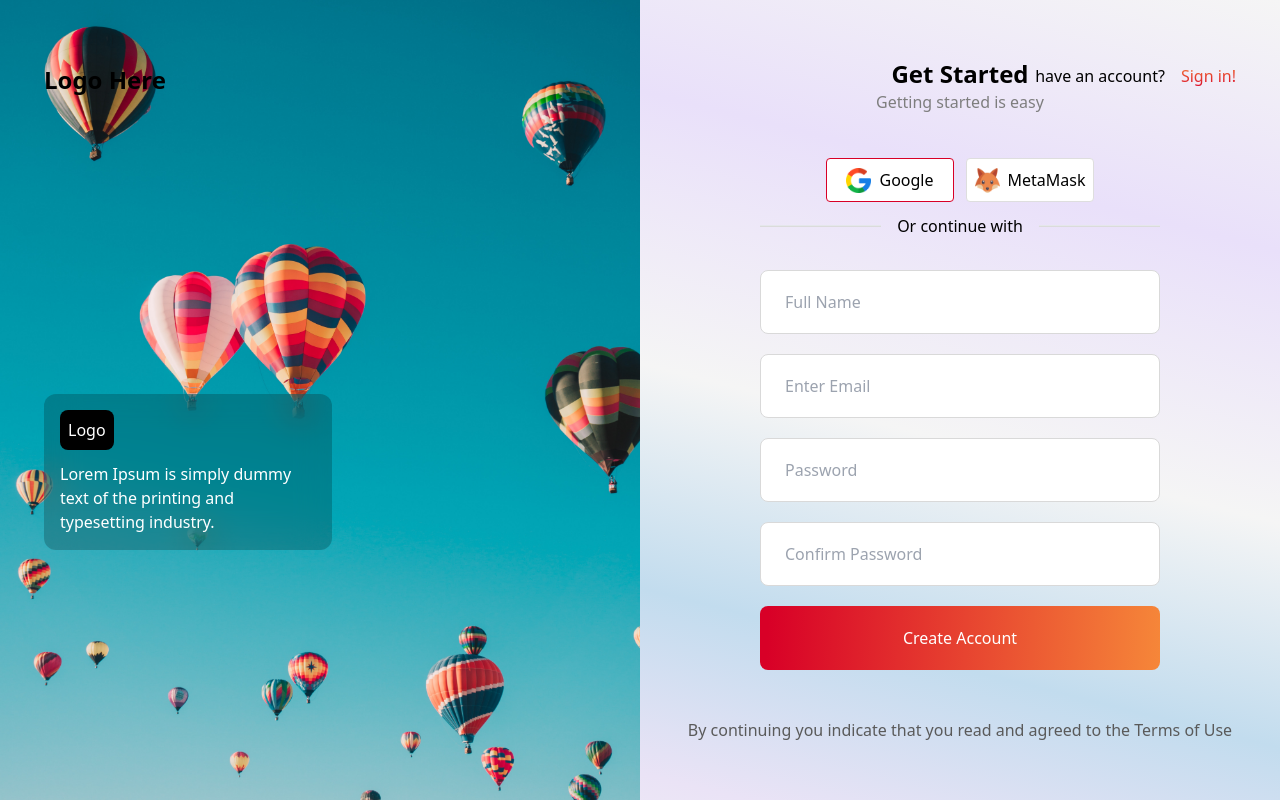
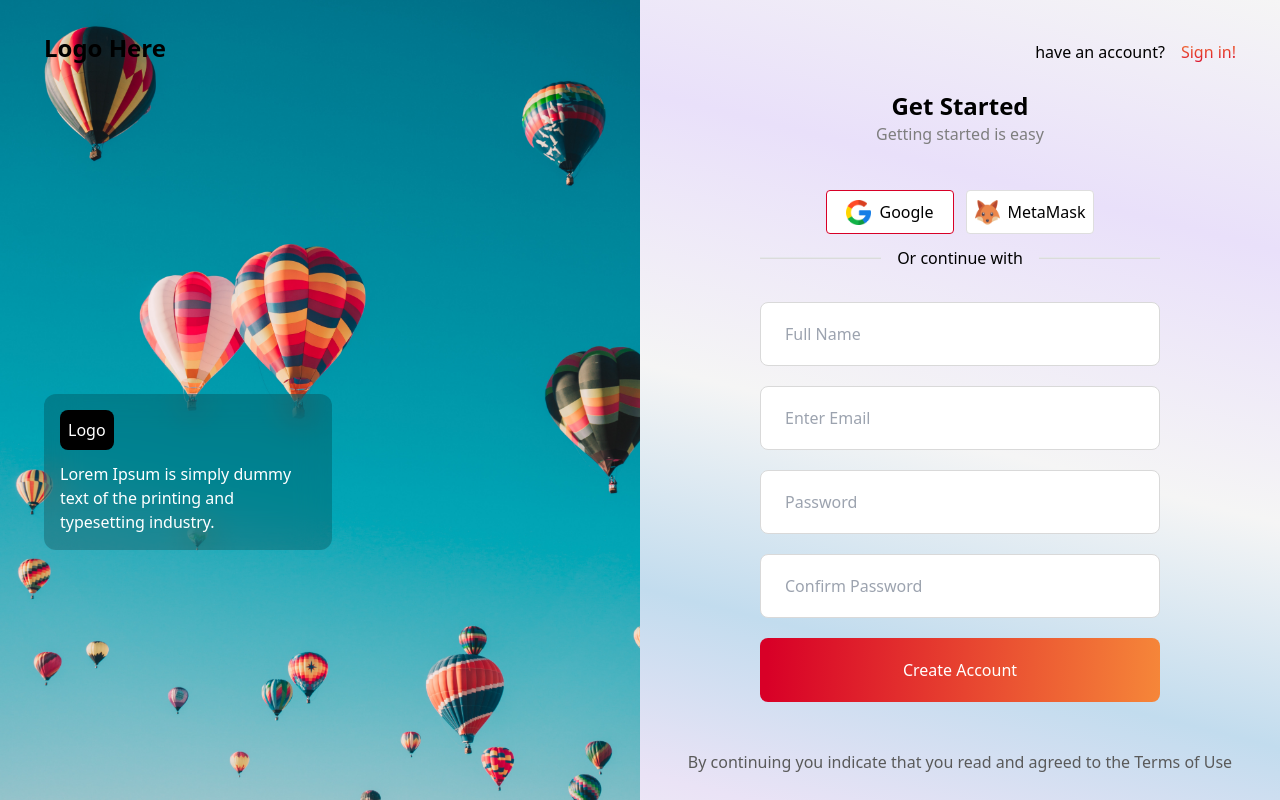
Before and after one commit to lmigonzalez/game-website, a Next.js app: page /sign-up in a window 1280 px wide. Built offline with nearby package versions, Linux system fonts and the light colour scheme.

Commit message:
sign up design bug

```diff
--- a/src/pages/sign-up.tsx
+++ b/src/pages/sign-up.tsx
@@ -63,7 +63,7 @@ const signUp = () => {
           <ConnectToWallet handleDisplayWallet={handleDisplayWallet} />
         )}
         <div className="flex w-full flex-col md:justify-center justify-start bg-[url('/hot-air-balloons.jpg')] bg-cover bg-center bg-no-repeat md:w-1/2 md:items-start">
-          <div className="absolute top-0 left-0 flex w-full  justify-between py-16 px-11 md:w-1/2">
+          <div className="absolute top-0 left-0 flex  w-full  justify-between mt-8 px-11 md:w-1/2">
             <strong className="text-2xl text-black">Logo Here</strong>
             <Link className="text-color block md:hidden" href="/">
               Sign in!
@@ -159,13 +159,13 @@ const signUp = () => {
         </div>
 
         <div className="relative hidden w-1/2 flex-col items-center justify-center px-4 text-black md:flex">
-          <div className="absolute top-0 left-0 mr-4  flex w-full items-center justify-end space-x-4  py-16 px-11">
+          <div className="absolute top-0 left-0 mr-4  flex w-full items-center justify-end space-x-4  mt-10 px-11">
             <p>have an account?</p>
             <Link className="text-color" href="/">
               Sign in!
             </Link>
           </div>
-          <div className="flex flex-col items-center justify-center">
+          <div className="flex flex-col items-center justify-center mt-16">
             <strong className="text-2xl ">Get Started</strong>
             <p className="text-[#7E7E7E]">Getting started is easy</p>
 
```
